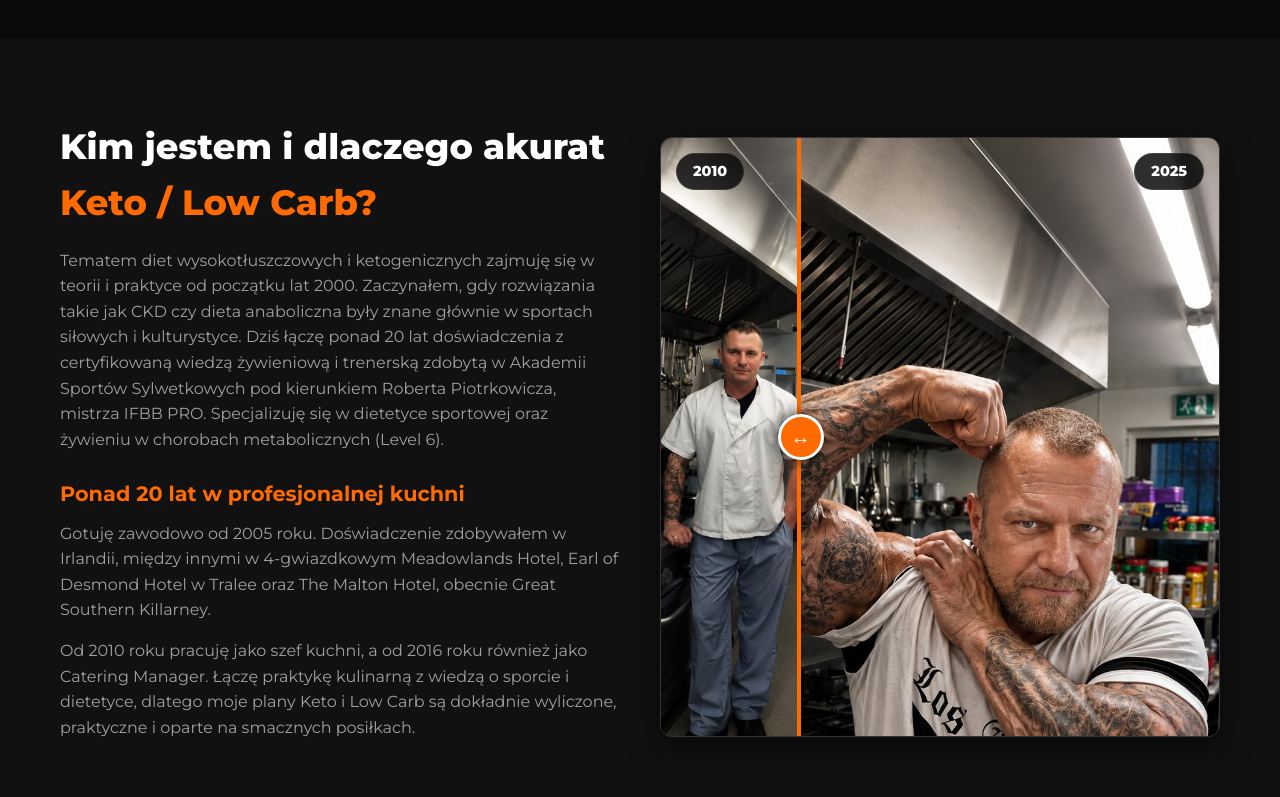
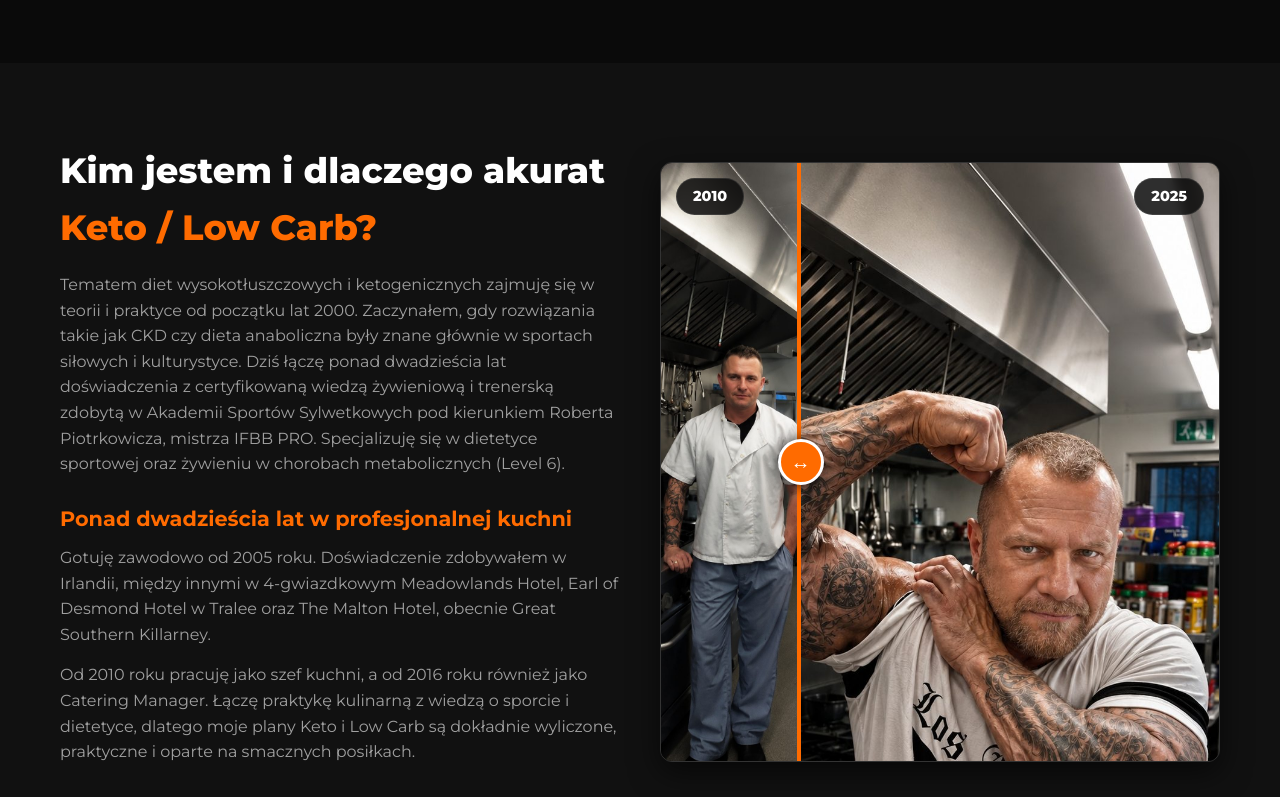
Before and after one commit to project-weight-drop/project-weight-drop.github.io, a plain HTML site: page index.html in a window 1280 px wide. Shown: the part 1486-2283 px from the top of the page. Drawn offline with Linux system fonts and the light colour scheme.

Commit message:
Spell out experience years

```diff
--- a/index.html
+++ b/index.html
@@ -1044,7 +1044,7 @@
                         <span class="stars">★★★★★</span>
                     </div>
                     <div class="stat-item">
-                        <span class="stat-number" id="chef-experience-value">Ponad 20 lat</span>
+                        <span class="stat-number" id="chef-experience-value">Ponad dwadzieścia lat</span>
                         <span class="stat-label">Doświadczenia jako kucharz</span>
                     </div>
                     <div class="stat-item">
@@ -1093,9 +1093,9 @@
             <div class="container about-split">
                 <div class="about-text">
                     <h2 class="section-title" style="text-align: left;">Kim jestem i dlaczego akurat <span>Keto / Low Carb?</span></h2>
-                    <p>Tematem diet wysokotłuszczowych i ketogenicznych zajmuję się w teorii i praktyce od początku lat 2000. Zaczynałem, gdy rozwiązania takie jak CKD czy dieta anaboliczna były znane głównie w sportach siłowych i kulturystyce. Dziś łączę ponad 20 lat doświadczenia z certyfikowaną wiedzą żywieniową i trenerską zdobytą w Akademii Sportów Sylwetkowych pod kierunkiem Roberta Piotrkowicza, mistrza IFBB PRO. Specjalizuję się w dietetyce sportowej oraz żywieniu w chorobach metabolicznych (Level 6).</p>
-
-                    <h3>Ponad 20 lat w profesjonalnej kuchni</h3>
+                    <p>Tematem diet wysokotłuszczowych i ketogenicznych zajmuję się w teorii i praktyce od początku lat 2000. Zaczynałem, gdy rozwiązania takie jak CKD czy dieta anaboliczna były znane głównie w sportach siłowych i kulturystyce. Dziś łączę ponad dwadzieścia lat doświadczenia z certyfikowaną wiedzą żywieniową i trenerską zdobytą w Akademii Sportów Sylwetkowych pod kierunkiem Roberta Piotrkowicza, mistrza IFBB PRO. Specjalizuję się w dietetyce sportowej oraz żywieniu w chorobach metabolicznych (Level 6).</p>
+
+                    <h3>Ponad dwadzieścia lat w profesjonalnej kuchni</h3>
                     <p>Gotuję zawodowo od 2005 roku. Doświadczenie zdobywałem w Irlandii, między innymi w 4-gwiazdkowym Meadowlands Hotel, Earl of Desmond Hotel w Tralee oraz The Malton Hotel, obecnie Great Southern Killarney.</p>
                     <p>Od 2010 roku pracuję jako szef kuchni, a od 2016 roku również jako Catering Manager. Łączę praktykę kulinarną z wiedzą o sporcie i dietetyce, dlatego moje plany Keto i Low Carb są dokładnie wyliczone, praktyczne i oparte na smacznych posiłkach.</p>
                 </div>
@@ -1628,7 +1628,7 @@
                 heroBenefit3: "📱 Stały kontakt przez darmową aplikację i WhatsApp",
                 heroBtn: "Oblicz zapotrzebowanie",
                 statLabel1: "Zadowolonych klientów",
-                statValue3: "Ponad 20 lat",
+                statValue3: "Ponad dwadzieścia lat",
                 statLabel3: "Doświadczenia jako kucharz",
                 statLabel4: "Korzysta w tej chwili",
                 // Dlaczego my
@@ -1643,8 +1643,8 @@
                 f4p: "Twój plan, lista zakupów, miejsce na wpisywanie wagi, obwodów i monitorowanie ciśnienia – wszystko masz zawsze pod ręką w smartfonie.",
                 // O mnie
                 aboutTitle: "Kim jestem i dlaczego akurat <span>Keto / Low Carb?</span>",
-                aboutP1: "Tematem diet wysokotłuszczowych i ketogenicznych zajmuję się w teorii i praktyce od początku lat 2000. Zaczynałem, gdy rozwiązania takie jak CKD czy dieta anaboliczna były znane głównie w sportach siłowych i kulturystyce. Dziś łączę ponad 20 lat doświadczenia z certyfikowaną wiedzą żywieniową i trenerską zdobytą w Akademii Sportów Sylwetkowych pod kierunkiem Roberta Piotrkowicza, mistrza IFBB PRO. Specjalizuję się w dietetyce sportowej oraz żywieniu w chorobach metabolicznych (Level 6).",
-                aboutH3: "Ponad 20 lat w profesjonalnej kuchni",
+                aboutP1: "Tematem diet wysokotłuszczowych i ketogenicznych zajmuję się w teorii i praktyce od początku lat 2000. Zaczynałem, gdy rozwiązania takie jak CKD czy dieta anaboliczna były znane głównie w sportach siłowych i kulturystyce. Dziś łączę ponad dwadzieścia lat doświadczenia z certyfikowaną wiedzą żywieniową i trenerską zdobytą w Akademii Sportów Sylwetkowych pod kierunkiem Roberta Piotrkowicza, mistrza IFBB PRO. Specjalizuję się w dietetyce sportowej oraz żywieniu w chorobach metabolicznych (Level 6).",
+                aboutH3: "Ponad dwadzieścia lat w profesjonalnej kuchni",
                 aboutP2: "Gotuję zawodowo od 2005 roku. Doświadczenie zdobywałem w Irlandii, między innymi w 4-gwiazdkowym Meadowlands Hotel, Earl of Desmond Hotel w Tralee oraz The Malton Hotel, obecnie Great Southern Killarney.",
                 aboutP3: "Od 2010 roku pracuję jako szef kuchni, a od 2016 roku również jako Catering Manager. Łączę praktykę kulinarną z wiedzą o sporcie i dietetyce, dlatego moje plany Keto i Low Carb są dokładnie wyliczone, praktyczne i oparte na smacznych posiłkach.",
                 // Specjalizacje
@@ -1752,7 +1752,7 @@
                 heroBenefit3: "📱 Constant contact through the free app and WhatsApp",
                 heroBtn: "Calculate your needs",
                 statLabel1: "Satisfied clients",
-                statValue3: "Over 20 years",
+                statValue3: "Over twenty years",
                 statLabel3: "Experience as a chef",
                 statLabel4: "Using right now",
                 whyTitle: "Why <span>Project Weight Drop?</span>",
@@ -1765,8 +1765,8 @@
                 f4h: "Free mobile app",
                 f4p: "Your plan, shopping list, space to log weight, measurements and blood pressure — always at your fingertips.",
                 aboutTitle: "Who am I and why <span>Keto / Low Carb?</span>",
-                aboutP1: "I have studied high-fat and ketogenic diets in theory and practice since the early 2000s. I started when approaches such as CKD and the anabolic diet were known mainly in strength sports and bodybuilding. Today I combine more than 20 years of experience with certified nutrition and training education gained at the Academy of Physique Sports under Robert Piotrkowicz, an IFBB PRO champion. I specialise in sports nutrition and nutrition for metabolic conditions (Level 6).",
-                aboutH3: "Over 20 years in professional kitchens",
+                aboutP1: "I have studied high-fat and ketogenic diets in theory and practice since the early 2000s. I started when approaches such as CKD and the anabolic diet were known mainly in strength sports and bodybuilding. Today I combine more than twenty years of experience with certified nutrition and training education gained at the Academy of Physique Sports under Robert Piotrkowicz, an IFBB PRO champion. I specialise in sports nutrition and nutrition for metabolic conditions (Level 6).",
+                aboutH3: "Over twenty years in professional kitchens",
                 aboutP2: "I have worked professionally as a chef since 2005. I gained experience in Ireland, including at the 4-star Meadowlands Hotel, the Earl of Desmond Hotel in Tralee and The Malton Hotel, now Great Southern Killarney.",
                 aboutP3: "Since 2010 I have worked as a Head Chef and, since 2016, also as a Catering Manager. I combine practical culinary experience with knowledge of sport and nutrition, so my Keto and Low Carb plans are accurately calculated, practical and built around enjoyable meals.",
                 specTitle: "My <span>Specialisations and Certificates</span>",
@@ -1867,7 +1867,7 @@
                 heroBenefit3: "📱 Ständiger Kontakt über die kostenlose App und WhatsApp",
                 heroBtn: "Bedarf berechnen",
                 statLabel1: "Zufriedene Kunden",
-                statValue3: "Über 20 Jahre",
+                statValue3: "Über zwanzig Jahre",
                 statLabel3: "Erfahrung als Koch",
                 statLabel4: "Gerade aktiv",
                 whyTitle: "Warum <span>Project Weight Drop?</span>",
@@ -1880,8 +1880,8 @@
                 f4h: "Kostenlose Handy-App",
                 f4p: "Dein Plan, Einkaufsliste, Platz zum Eintragen von Gewicht, Umfängen und Blutdruck – immer griffbereit im Smartphone.",
                 aboutTitle: "Wer bin ich und warum <span>Keto / Low Carb?</span>",
-                aboutP1: "Mit High-Fat- und ketogener Ernährung beschäftige ich mich seit Anfang der 2000er Jahre in Theorie und Praxis. Ich begann zu einer Zeit, als Ansätze wie CKD und die anabole Diät vor allem im Kraftsport und Bodybuilding bekannt waren. Heute verbinde ich mehr als 20 Jahre Erfahrung mit zertifiziertem Ernährungs- und Trainingswissen, das ich an der Academy of Physique Sports unter Robert Piotrkowicz, einem IFBB-PRO-Meister, erworben habe. Ich bin auf Sporternährung und Ernährung bei Stoffwechselerkrankungen spezialisiert (Level 6).",
-                aboutH3: "Über 20 Jahre in professionellen Küchen",
+                aboutP1: "Mit High-Fat- und ketogener Ernährung beschäftige ich mich seit Anfang der 2000er Jahre in Theorie und Praxis. Ich begann zu einer Zeit, als Ansätze wie CKD und die anabole Diät vor allem im Kraftsport und Bodybuilding bekannt waren. Heute verbinde ich mehr als zwanzig Jahre Erfahrung mit zertifiziertem Ernährungs- und Trainingswissen, das ich an der Academy of Physique Sports unter Robert Piotrkowicz, einem IFBB-PRO-Meister, erworben habe. Ich bin auf Sporternährung und Ernährung bei Stoffwechselerkrankungen spezialisiert (Level 6).",
+                aboutH3: "Über zwanzig Jahre in professionellen Küchen",
                 aboutP2: "Ich arbeite seit 2005 als professioneller Koch. Erfahrung sammelte ich in Irland, unter anderem im 4-Sterne-Hotel Meadowlands, im Earl of Desmond Hotel in Tralee und im The Malton Hotel, dem heutigen Great Southern Killarney.",
                 aboutP3: "Seit 2010 arbeite ich als Head Chef und seit 2016 zusätzlich als Catering Manager. Ich verbinde praktische Küchenerfahrung mit Wissen über Sport und Ernährung. So sind meine Keto- und Low-Carb-Pläne präzise berechnet, alltagstauglich und auf schmackhafte Mahlzeiten ausgerichtet.",
                 specTitle: "Meine <span>Spezialisierungen und Zertifikate</span>",
```
